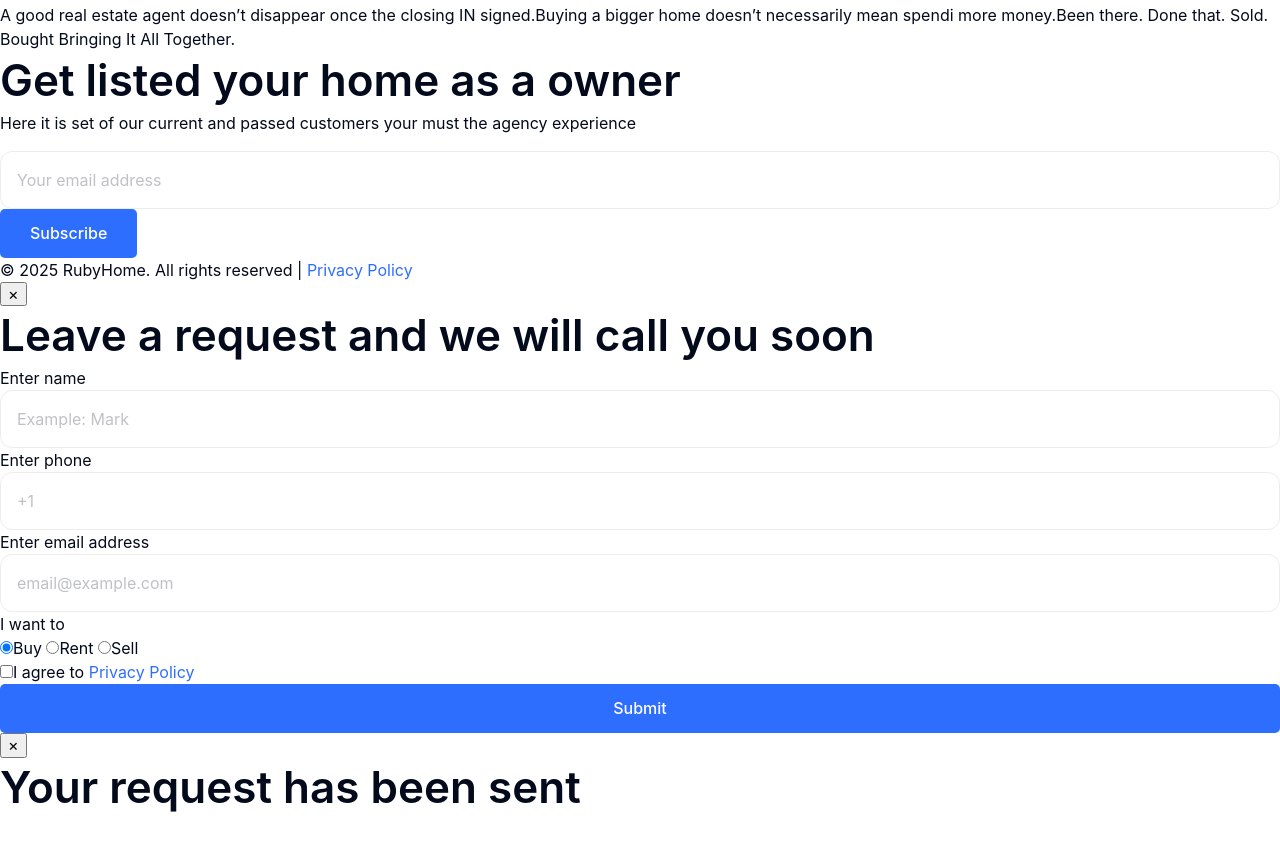
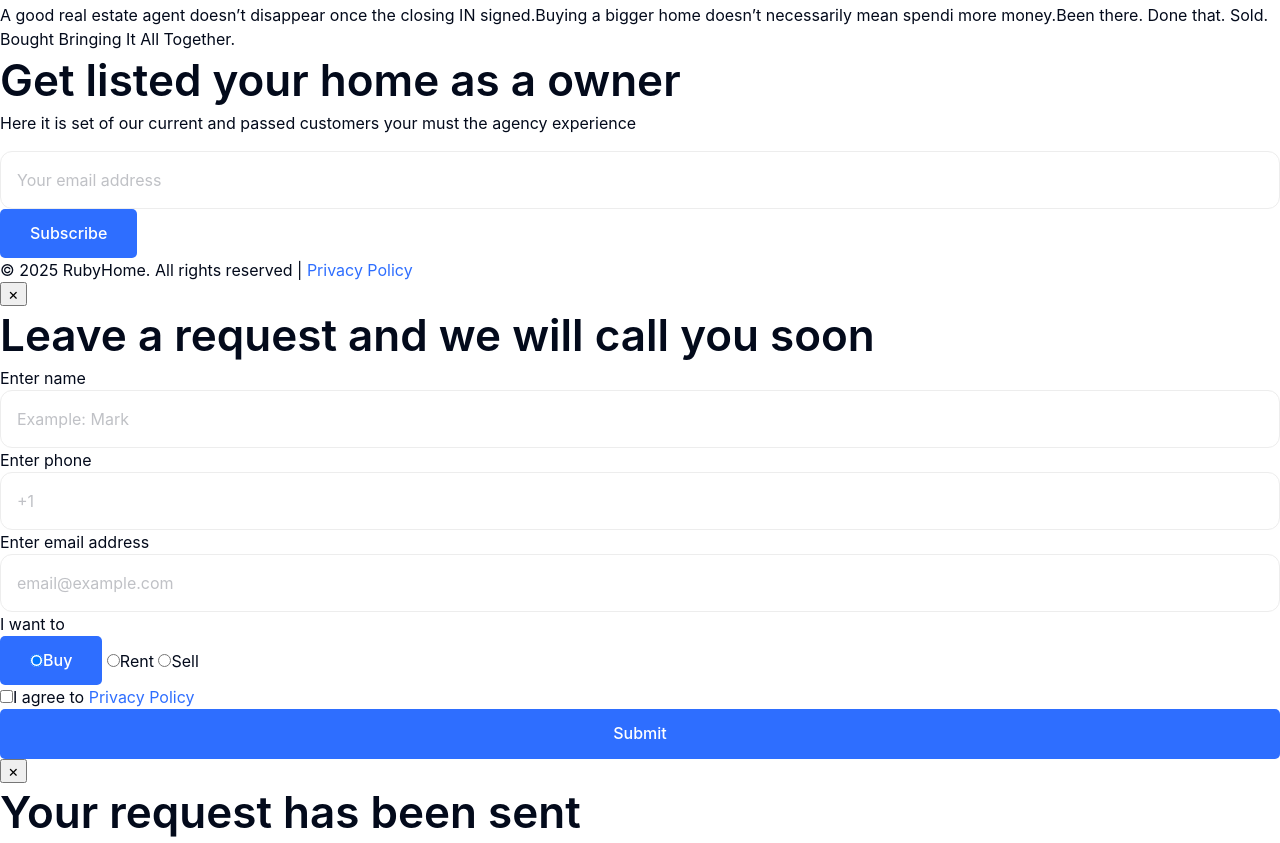
Before and after one commit to OlgaGulyakevich/rubyhome-landing, a website built with Vite: page index.html in a window 1280 px wide. Shown: the part 6697-7540 px from the top of the page. Before the commit the page ends 7515 px from the top, so only its background shows below. Built offline with nearby package versions, Linux system fonts and the light colour scheme; files whose address does not match are found by name.

Commit message:
fix: enhance radio button styling in modal

```diff
--- a/index.html
+++ b/index.html
@@ -319,7 +319,7 @@
                 <div class="modal__field">
                     <label class="modal__label">I want to</label>
                     <div class="modal__radio-group">
-                        <label class="modal__radio-label"><input type="radio" name="type" value="buy" checked><span>Buy</span></label>
+                        <label class="modal__radio-label button button--primary"><input type="radio" name="type" value="buy" checked><span>Buy</span></label>
                         <label class="modal__radio-label"><input type="radio" name="type" value="rent"><span>Rent</span></label>
                         <label class="modal__radio-label"><input type="radio" name="type" value="sell"><span>Sell</span></label>
                     </div>
--- a/styles/components/input.css
+++ b/styles/components/input.css
@@ -143,7 +143,7 @@
      line-height: var(--line-height-normal);
    }
 
-   /* ============================================
+ /* ============================================
    RADIO BUTTONS (Custom styled)
    ============================================ */
 
@@ -178,7 +178,7 @@
   padding: var(--radio-button-padding);
   background-color: var(--radio-button-bg);
   border: var(--radio-button-border);
-  border-radius: var(--radio-button-radius);
+  border-radius: var(--radius-md);
   color: var(--radio-button-text);
   font-size: var(--font-size-sm);
   font-weight: var(--font-weight-medium);
```
